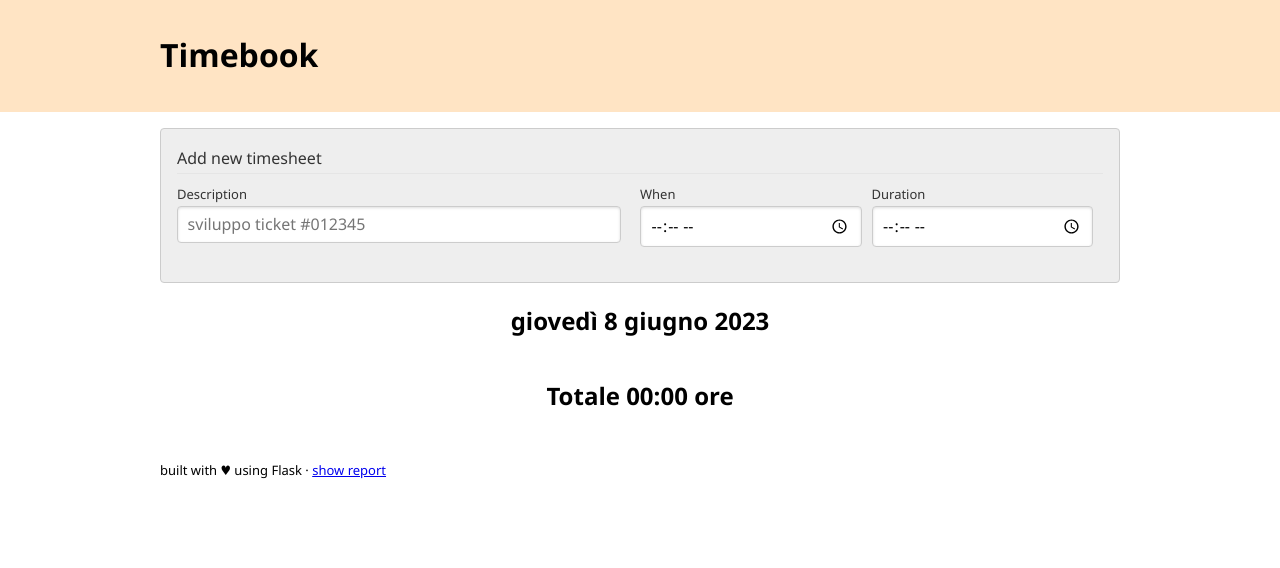
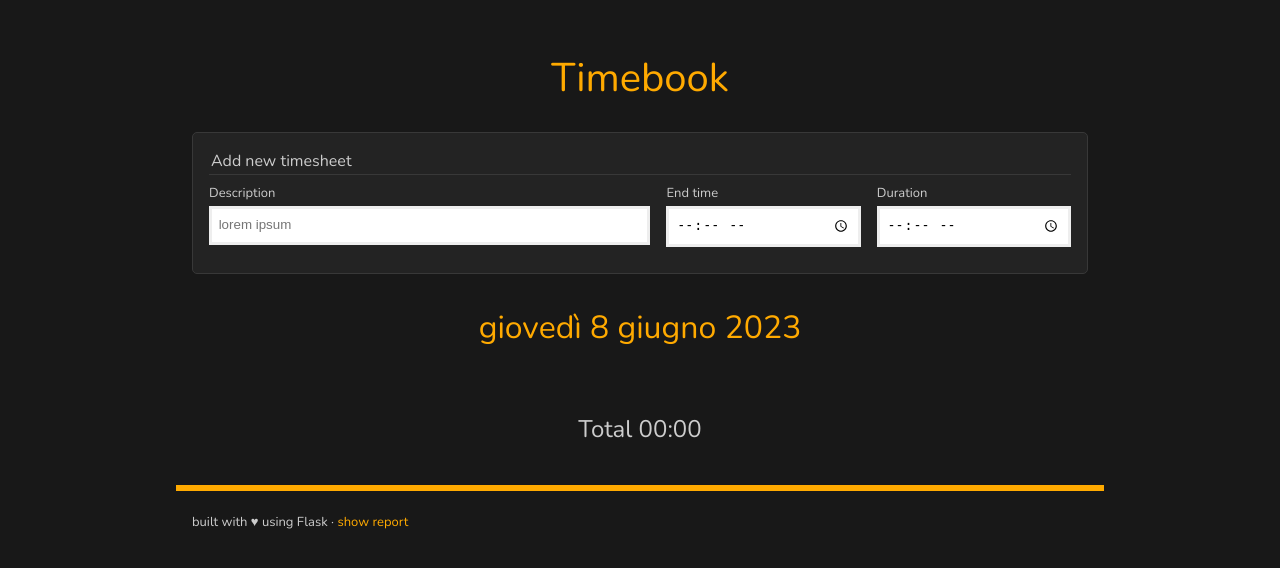
Before and after one commit to fabiomix/timebook, a Flask app: page /?search_date=2023-06-08 in a window 1280 px wide. Shown: the top 568 px of the page. Run offline with Flask 3, Linux system fonts and the light colour scheme.

Commit message:
new theme, edit timespan date and allow insert in currently viewed day

```diff
--- a/timebook/static/style.css
+++ b/timebook/static/style.css
@@ -1,70 +1,52 @@
-* {
-    margin: 0;
-    padding: 0;
+/* based on lit - a ridiculously small responsive css framework - https://ajusa.github.io/lit/ */
+*{box-sizing:border-box}
+pre{overflow:auto}
+@media(min-width:35em){
+  .col{display:table-cell}
+  .\31{width:5%}
+  .\33{width:22%}
+  .\34{width:30%}
+  .\35{width:40%}
+  .\32{width:15%}
+  .\36{width:50%}
+  .row{display:table;border-spacing:1em 0}
 }
+.row,.w-100{width:100%}
+.card:focus,hr{outline:0;border:solid #fa0}
+.card,pre{padding:1em;border:solid #eee}
+.btn:hover,a:hover{opacity:.6}
+.c{max-width:60em;padding:1em;margin:auto;font:1em/1.6 nunito}
+h6{font:100 1em nunito}
+h5{font:100 1.2em nunito}
+h4{font:100 1.5em nunito}
+h3{font:100 2em nunito}
+h2{font:100 2.2em nunito}
+h1{font:100 2.5em nunito}
+a{color:#fa0;text-decoration:none}
+.btn.primary{color:#fff;background:#fa0;border:solid #fa0}
+td,th{padding:1em;text-align:left;border-bottom:solid #eee}
+.btn{padding:1em;text-transform:uppercase;background:#fff;border:solid;font:.7em nunito}
 
-body {
-    font-family: 'Segoe UI', Tahoma, Verdana, sans-serif;
-    font-size: medium;
-}
+/* lit overrides */
+a:hover{text-decoration: underline}
+input{line-height: 20px}
+label{font-size: small}
+td{border-bottom: none; padding: .5em .2em}
+.card,pre{padding: .5em}
 
-.container {
-    max-width: 960px;
-    margin: 0 auto;
-    padding: 0 20px;
-}
+/* helper classes */
+.block{display: block}
+.hide{display: none}
+.mb5{margin-bottom: .5em}
+.text-center{text-align: center}
+.text-small{font-size: small}
 
-.navbar, .content, .footer {
-    padding: 1em 0;
-}
-
-.navbar {
-    background-color: bisque;
-}
-
-.navbar h1 a {
-    color: black;
-    text-decoration: none;
-}
-
-.navbar h1 a:hover {
-    text-decoration: underline;
-}
-
-.footer {
-    font-size: small;
-}
-
-.pure-form {
-    background-color: #eeeeee;
-    border: solid 1px #cccccc;
-    border-radius: 4px;
-    padding: 1em 1em 0em 1em;
-}
-
-.pure-form label {
-    color: #333333;
-    font-size: small;
-}
-
-.pure-table tr.secondary td {
-    color: #cccccc;
-}
-
-.pure-table td a {
-    color: darkcyan;
-}
-
-.content h2.from_date {
-    padding: 1em 0;
-    text-align: center;
-}
-
-.content h2.from_date a {
-    color: black;
-    text-decoration: none;
-}
-
-.content h2.from_date a:hover {
-    text-decoration: underline;
-}
+/* theme */
+body{background-color: #181818; color: #cccccc;}
+h1, h2, a{color: #ffaa00}
+.card:focus, hr{border-color: #ffaa00}
+form{padding: 1em 0 0 0; background-color: #232323; border: solid 1px #383838; border-radius: 5px}
+form legend{margin: 0 0 5px 0; border-bottom: solid 1px #383838;}
+tr{border: solid 1px #383838; border-width: 1px 2px 1px 2px}
+tr:hover{border-color: #ffaa00}
+tr.checked{color: #383838}
--- a/timebook/templates/base.html
+++ b/timebook/templates/base.html
@@ -5,25 +5,23 @@
     <meta http-equiv="X-UA-Compatible" content="IE=edge">
     <meta name="viewport" content="width=device-width, initial-scale=1.0">
     <title>Timebook</title>
-    <link rel="stylesheet" href="{{ url_for('static', filename='pure-min.css') }}">
-    <link rel="stylesheet" href="{{ url_for('static', filename='grids-responsive-min.css') }}">
+    <link href="https://fonts.googleapis.com/css?family=Nunito:300,400,700" rel="stylesheet">
     <link rel="stylesheet" href="{{ url_for('static', filename='style.css') }}">
     <link rel="shortcut icon" href="{{ url_for('static', filename='favicon.svg') }}" type="image/x-icon">
 </head>
 <body>
-    <div class="navbar">
-        <div class="container">
-            <h1><a href="{{ url_for('timesheet_app.index') }}">Timebook</a></h1>
+    <div class="c">
+        <div class="row" id="navbar">
+            <h1 class="text-center"><a href="{{ url_for('timesheet_app.index') }}">Timebook</a></h1>
         </div>
-    </div>
-    <div class="content">
-        <div class="container">
-            {% block content %} {% endblock %}
-        </div>
-    </div>
-    <div class="footer">
-        <div class="container">
-            <p><span>built with &hearts; using Flask</span> &middot; <a href="{{ url_for('timesheet_app.report') }}">show report</a></p>
+        {% block content %} {% endblock %}
+        <hr>
+        <div class="row" id="footer">
+            <p class="text-small">
+                <span>built with &hearts; using Flask</span>
+                &middot;
+                <a href="{{ url_for('timesheet_app.report') }}">show report</a>
+            </p>
         </div>
     </div>
 </body>
--- a/timebook/templates/index.html
+++ b/timebook/templates/index.html
@@ -1,45 +1,47 @@
 {% extends 'base.html' %}
 
 {% block content %}
-<form class="pure-form pure-form-stacked" method="post">
-    <fieldset>
-        <legend>Add new timesheet</legend>
-        <div class="pure-g">
-            <div class="pure-u-1 pure-u-md-1-2">
-                <label for="description">Description</label>
-                <input class="pure-u-23-24" type="text" name="description" placeholder="sviluppo ticket #012345" value="" required></input>
+<div class="row" id="timeform">
+    <form method="post" action="{{ url_for('timesheet_app.create_timesheet') }}">
+        <div class="row"><legend>Add new timesheet</legend></div>
+        <div class="row">
+            <div class="col 6">
+                <label for="description" class="text-small">Description</label>
+                <input type="text" class="card w-100" name="description" placeholder="lorem ipsum" value="" required/>
             </div>
-            <div class="pure-u-1 pure-u-md-1-4">
-                <label for="end_time">When</label>
-                <input class="pure-u-23-24" type="time" name="end_time" value="" required></input>
+            <div class="col 3">
+                <label for="end_time" class="text-small">End time</label>
+                <input type="time" class="card w-100" name="end_time" value="" required/>
             </div>
-            <div class="pure-u-1 pure-u-md-1-4">
-                <label for="duration">Duration</label>
-                <input class="pure-u-23-24" type="time" name="duration" value="" required></input>
+            <div class="col 3">
+                <label for="duration" class="text-small">Duration</label>
+                <input type="time" class="card w-100" name="duration" value="" required/>
             </div>
         </div>
-        <button type="submit" class="pure-button pure-button-primary" style="visibility: hidden; height: 0;">Submit</button>
-    </fieldset>
+        <!-- https://stackoverflow.com/questions/477691/submitting-a-form-by-pressing-enter-without-a-submit-button -->
+        <button type="submit" style="visibility: hidden; height: 0;">Submit</button>
+        <input type="hidden" name="search_date" value="{{ search_date }}"/>
     </form>
-
-<h2 class="from_date"><a href="{{ url_for('timesheet_app.index', search_date=search_date)}}">{{ search_date|pretty_date }}</a></h2>
-<table class="pure-table pure-table-horizontal" style="width: 100%;">
+</div>
+<div class="row" id="timetable">
+    <h3 class="text-center"><a href="{{ url_for('timesheet_app.index', search_date=search_date)}}">{{ search_date|pretty_date }}</a></h3>
+    <table class="w-100">
         <tbody>
             {% for t in lines %}
-        <tr class="{{ 'secondary' if t.is_checked else '' }}">
-            <td style="width: 60%;">{{ t.description }}</td>
-            <td style="width: 10%; text-align: center;">{{ t.float_time_to_time(t.get_start_time()) }} <br> {{ t.float_time_to_time(t.end_time) }}</td>
-            <td style="width: 10%; text-align: center;">{{ t.float_time_to_time(t.duration) }}</td>
-            <td style="width: 20%; text-align: center; font-size: small;">
-                <a href="{{ url_for('timesheet_app.read_timesheet', time_id=t.id)}}">edit</a>
-                &middot;
-                <a href="{{ url_for('timesheet_app.toggle_checked', time_id=t.id)}}">{{ 'restore' if t.is_checked else 'checked'}}</a>
+            <tr class="row {{ 'checked' if t.is_checked else '' }}">
+                <td class="col">{{ t.description }}</td>
+                <td class="col 2 text-center text-small">
+                    <span class="block">{{ t.float_time_to_time(t.duration) }} from</span>
+                    <span class="block">{{ t.float_time_to_time(t.get_start_time()) }} to {{ t.float_time_to_time(t.end_time) }}</span>
+                </td>
+                <td class="col 2 text-center text-small">
+                    <a class="block" href="{{ url_for('timesheet_app.read_timesheet', time_id=t.id)}}">edit</a>
+                    <a class="block" href="{{ url_for('timesheet_app.toggle_checked', time_id=t.id)}}">{{ 'restore' if t.is_checked else 'archive'}}</a>
                 </td>
             </tr>
             {% endfor %}
         </tbody>
     </table>
-
-<h2 class="from_date"> Totale {{ total_time }} ore</h2>
-
+    <h4 class="text-center">Total {{ total_time }}</h4>
+</div>
 {% endblock %}
```
Also changed, not shown: timebook/templates/edit.html (+29 -19 lines), timebook/templates/report.html (+11 -10 lines), timebook/static/grids-responsive-min.css (deleted), timebook/static/pure-min.css (deleted). Lines whose indentation alone changed are shown as unchanged.
